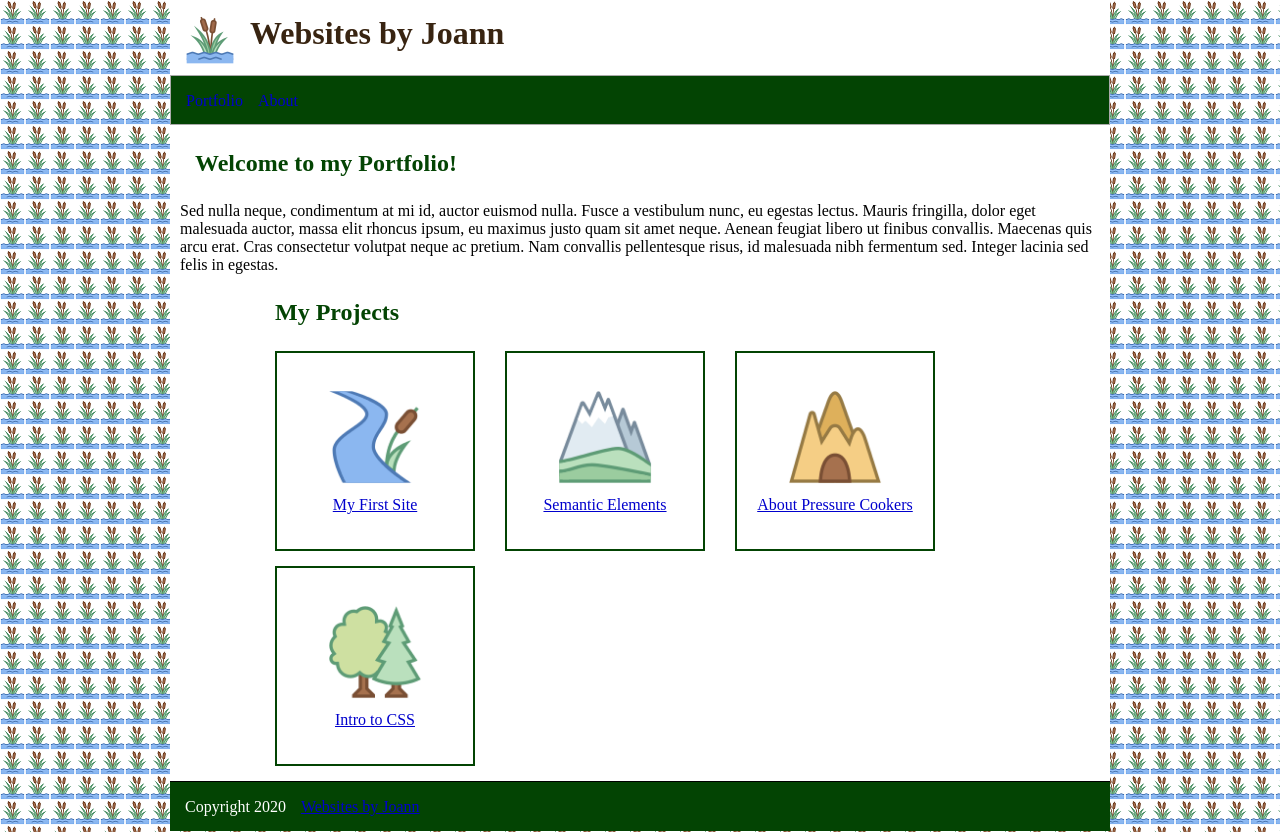
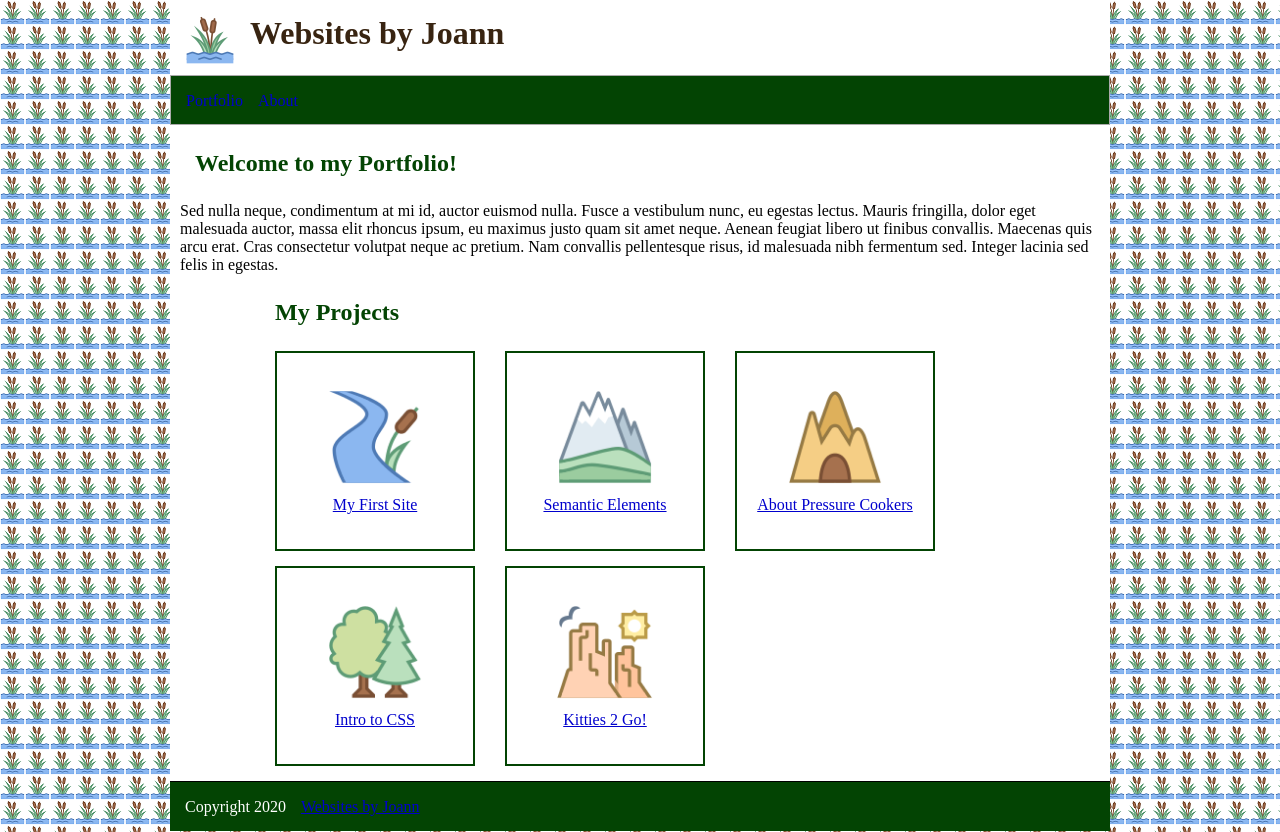
Before and after one commit to jcahill53/portfolio, a plain HTML site: page index.html in a window 1280 px wide. Drawn offline with Linux system fonts and the light colour scheme.

Commit message:
Add Lesson-04 Kitties 2 Go Project

```diff
--- a/index.html
+++ b/index.html
@@ -66,6 +66,13 @@
                     <figcaption><a href="https://jcahill53.github.io/lesson_03/">Intro to CSS</figcaption>
                 </figure>
 
+                </figure>
+                <figure class="project">
+                    <img src="images/icons8-grand-canyon-100.png" alt="">
+                    <figcaption><a href="https://jcahill53.github.io/kitties2go/">Kitties 2 Go!</figcaption>
+                </figure>
+
+
             </article>
 
         </main>
@@ -78,7 +85,7 @@
             </ul>
 
         </footer>
-    </div>  <!-- end of div class="wrapper"-->
+    </div> <!-- end of div class="wrapper"-->
 </body>
 
 </html>
```
